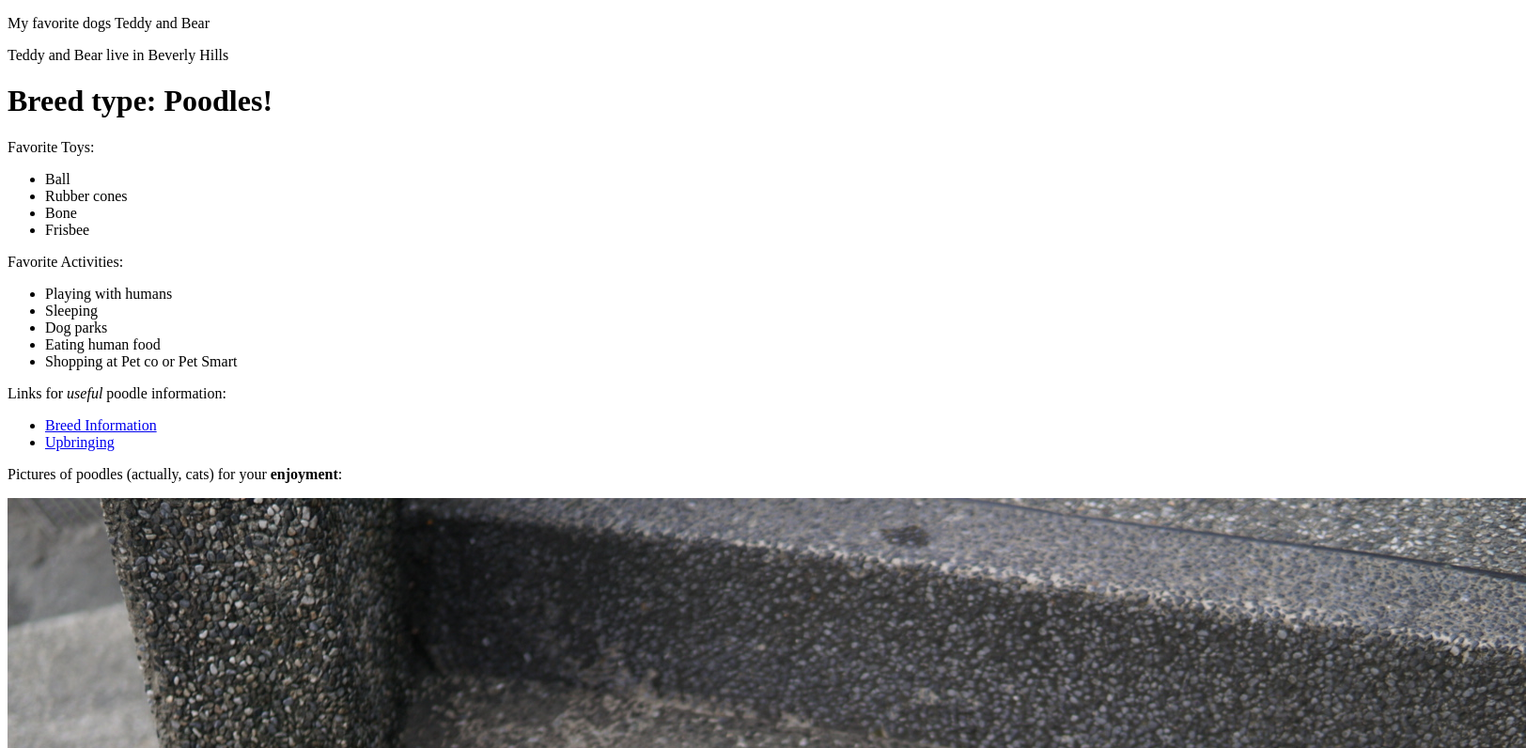
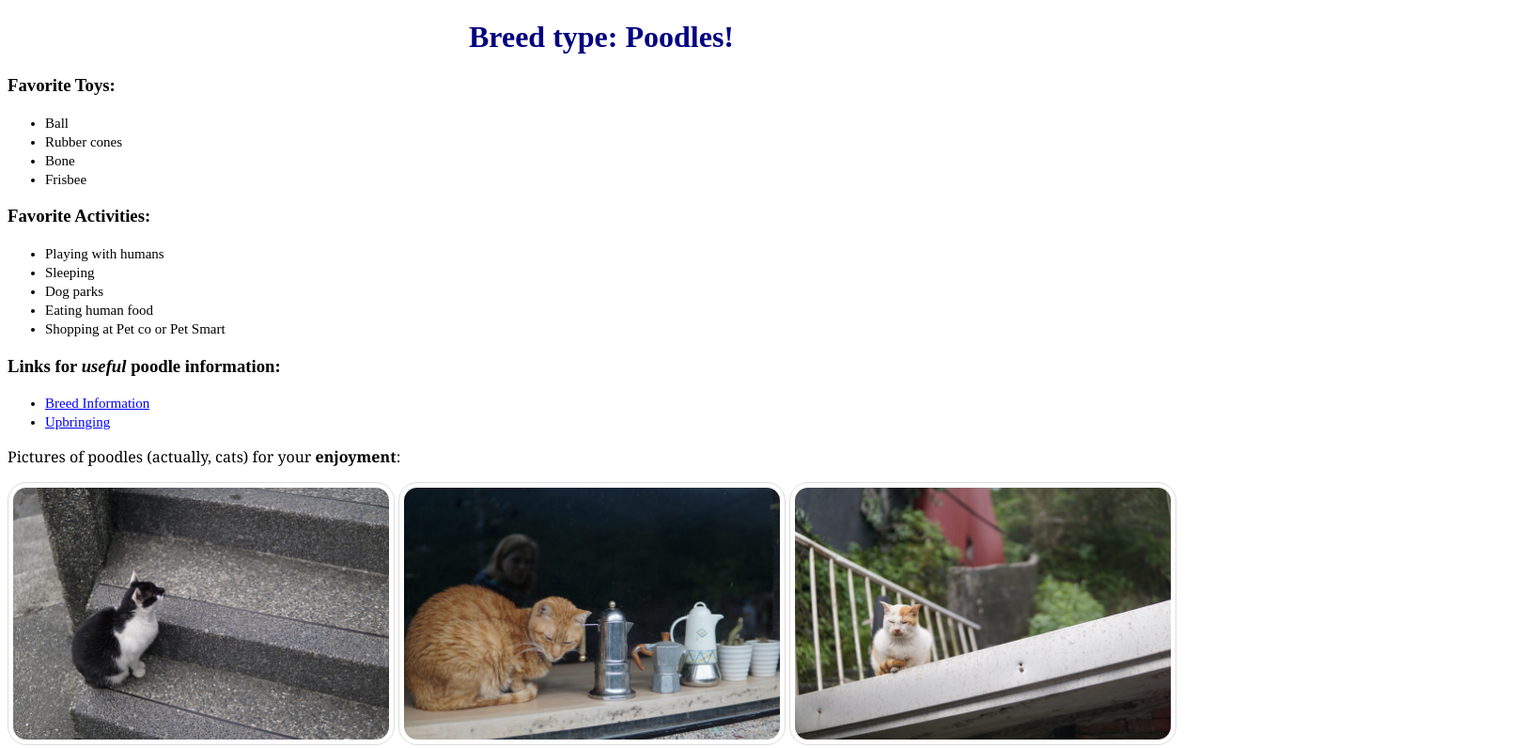
Before and after one commit to alicehsiao/my-pet-page, a plain HTML site: page my-pet-page.html in a window 1280 px wide. Shown: the top 796 px of the page at 94% size, 1624 px wide, since content can reach past the window. Drawn offline with Linux system fonts and the light colour scheme.

Commit message:
add styles

```diff
--- a/my-pet-page.html
+++ b/my-pet-page.html
@@ -1,15 +1,13 @@
 <!DOCTYPE html>
 <html>
   <head>
+    <link href="css/styles.css" rel="stylesheet" type="text/css">
     <title>A page about my favorite dogs!</title>
   </head>
   <body>
-    <p>My favorite dogs Teddy and Bear</p>
-    <p>Teddy and Bear live in Beverly Hills</p>
-
     <h1>Breed type: Poodles!</h1>
 
-    <p>Favorite Toys:</p>
+    <h3>Favorite Toys:</h3>
     <ul>
       <li>Ball</li>
       <li>Rubber cones</li>
@@ -17,7 +15,7 @@
       <li>Frisbee</li>
     </ul>
 
-    <p>Favorite Activities:</p>
+    <h3>Favorite Activities:</h3>
     <ul>
       <li>Playing with humans</li>
       <li>Sleeping</li>
@@ -26,7 +24,7 @@
       <li>Shopping at Pet co or Pet Smart</li>
     </ul>
 
-    <p>Links for <em>useful</em> poodle information:</p>
+    <h3>Links for <em>useful</em> poodle information:</h3>
     <ul>
       <li>
         <a href="http://www.akc.org/dog-breeds/">Breed Information</a></br>
```
